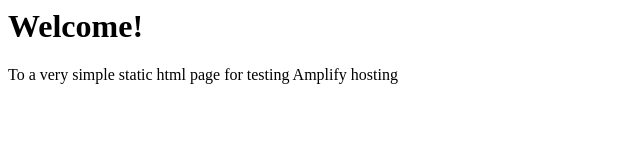
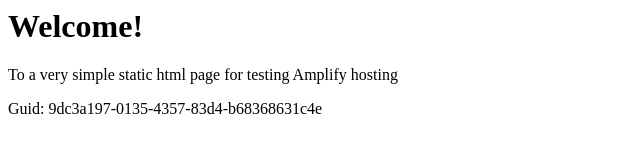
Before and after one commit to aws-aemilia-sin/Github-PR-Commit-Integration-Test-DoNotTouch-Gith-OKSLNVO2-v1-prod-ap-southeast-1, a website: page src/index.html in a window 1280 px wide. Shown: the whole page, without its empty margins (0-640 px from the left). Drawn offline with Linux system fonts and the light colour scheme.

Commit message:
commit from integ tests

```diff
--- a/src/index.html
+++ b/src/index.html
@@ -1,3 +1,5 @@
+
+
 <html lang="en">
 
 <head>
@@ -10,6 +12,6 @@
 <body>
     <h1>Welcome!</h1>
     <p>To a very simple static html page for testing Amplify hosting</p>
-</body>
+    <p>Guid: 9dc3a197-0135-4357-83d4-b68368631c4e</p></body>
 
 </html>
```
